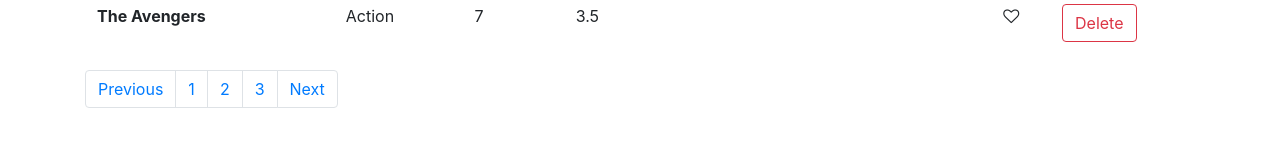
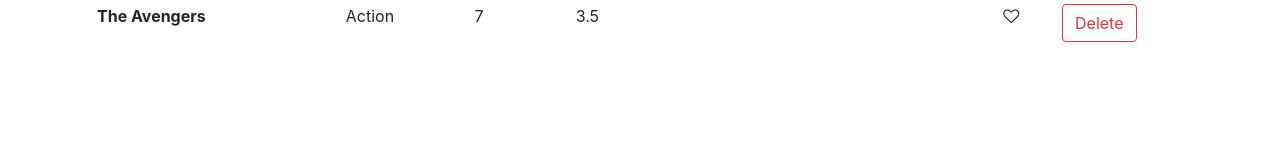
Before and after one commit to ahmedibrahimhassan654/vidlymovieapp, a React (Create React App) app: page / in a window 1280 px wide. Shown: the part 623-770 px from the top of the page. Built offline with nearby package versions, Linux system fonts and the light colour scheme.

Commit message:
4-pagination displaying pages

```diff
--- a/package.json
+++ b/package.json
@@ -8,6 +8,7 @@
     "@testing-library/user-event": "^7.2.1",
     "bootstrap": "^4.5.0",
     "font-awesome": "^4.7.0",
+    "lodash": "^4.17.19",
     "react": "^16.13.1",
     "react-dom": "^16.13.1",
     "react-scripts": "3.4.1"
--- a/src/common/pagination.jsx
+++ b/src/common/pagination.jsx
@@ -1,16 +1,30 @@
 import React from 'react';
+import _ from 'lodash';
 
 
-const Pagination = () => {
-    return (<nav aria-label="Page navigation example">
-        <ul className="pagination">
-            <li className="page-item"><a className="page-link" href="/#">Previous</a></li>
-            <li className="page-item"><a className="page-link" href="/#">1</a></li>
-            <li className="page-item"><a className="page-link" href="/#">2</a></li>
-            <li className="page-item"><a className="page-link" href="/#">3</a></li>
-            <li className="page-item"><a className="page-link" href="/#">Next</a></li>
-        </ul>
-    </nav>);
+
+const Pagination = (props) => {
+    const { itemCount, pageSize } = props;
+
+    const pagesCount =Math.ceil( itemCount / pageSize);
+    console.log(pagesCount);
+    if (pagesCount === 1) return null;
+    const pages = _.range(1, pagesCount + 1);
+
+
+    return (
+        <nav aria-label="Page navigation example">
+            <ul className="pagination">
+                {pages.map(page => (
+                    <li key={page} className="page-item">
+                        <a className="page-link" href="/#">{page}</a>
+
+                    </li>
+                ))}
+
+            </ul>
+        </nav>
+    );
 
 };
 
--- a/src/movies/Movies.jsx
+++ b/src/movies/Movies.jsx
@@ -5,7 +5,8 @@
 
 class Movies extends Component {
     state = {
-        movies: getMovies()
+        movies: getMovies(),
+        pageSize: 4
     };
     deleteMovie = (movie) => {
         const newmovies = this.state.movies.filter(m => m._id !== movie._id);
@@ -18,14 +19,17 @@
         movies[index].liked = !movies[index].liked;
         this.setState({ movies });
     };
+    handlePageChange = (page) => {
+        console.log(page);
+    };
     render() {
-
-        if (this.state.movies.length === 0)
+        const {length:count}=this.state.movies
+        if (count === 0)
             return <p>there is no movie yet on database </p>;
 
         return (
             <React.Fragment>
-                <p>the number of movies equal {this.state.movies.length}</p>
+                <p>the number of movies equal {count}</p>
                 <table className="table table-hover " >
                     <thead>
                         <tr>
@@ -68,7 +72,11 @@
 
                     </tbody>
                 </table >
-                <Pagination />
+                <Pagination
+                    itemCount={count}
+                    pageSize={10}
+                    onPageChange={this.handlePageChange}
+                />
             </React.Fragment>
 
         );
```
Also changed, not shown: 1 other file (tests, documents, lock files or other folders).
